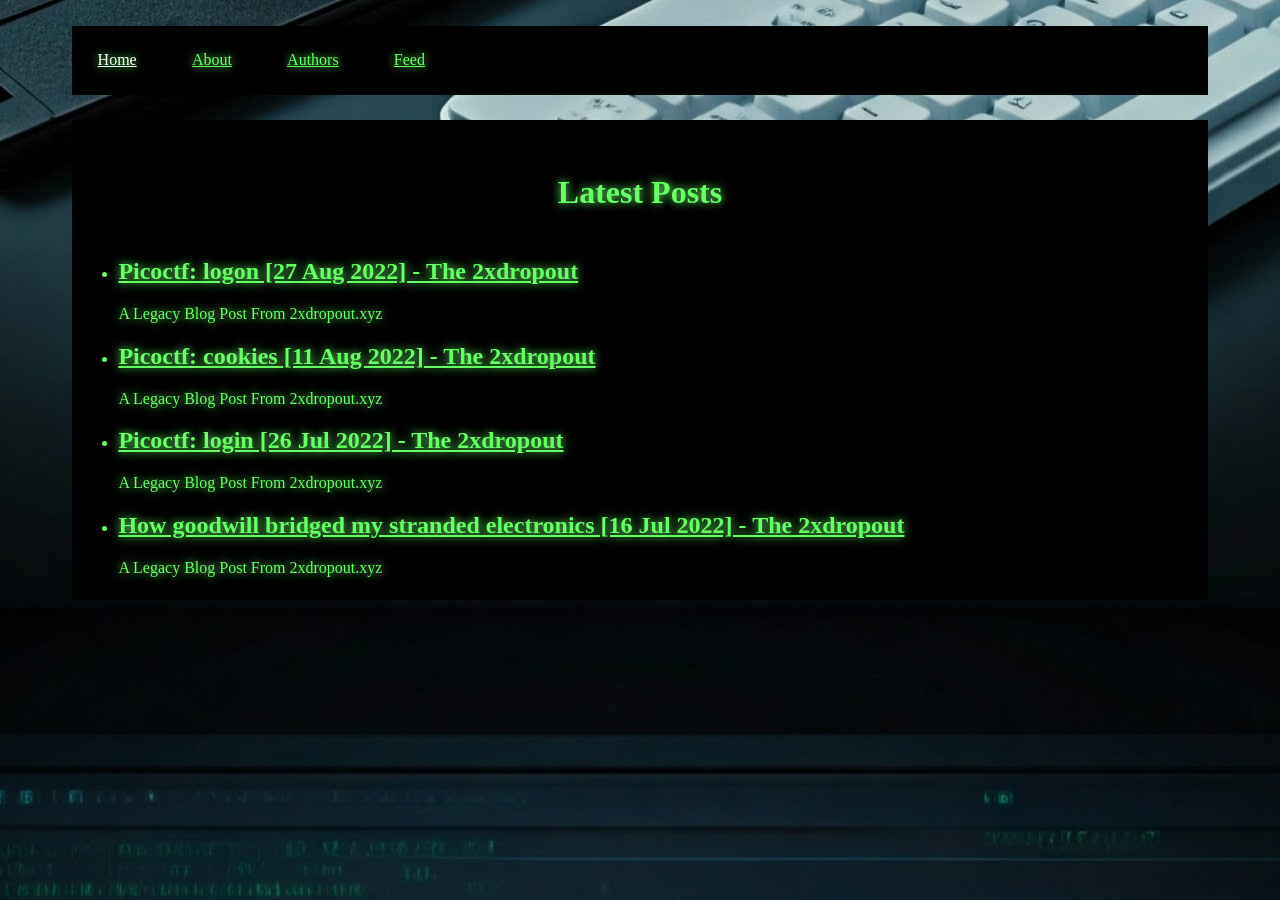
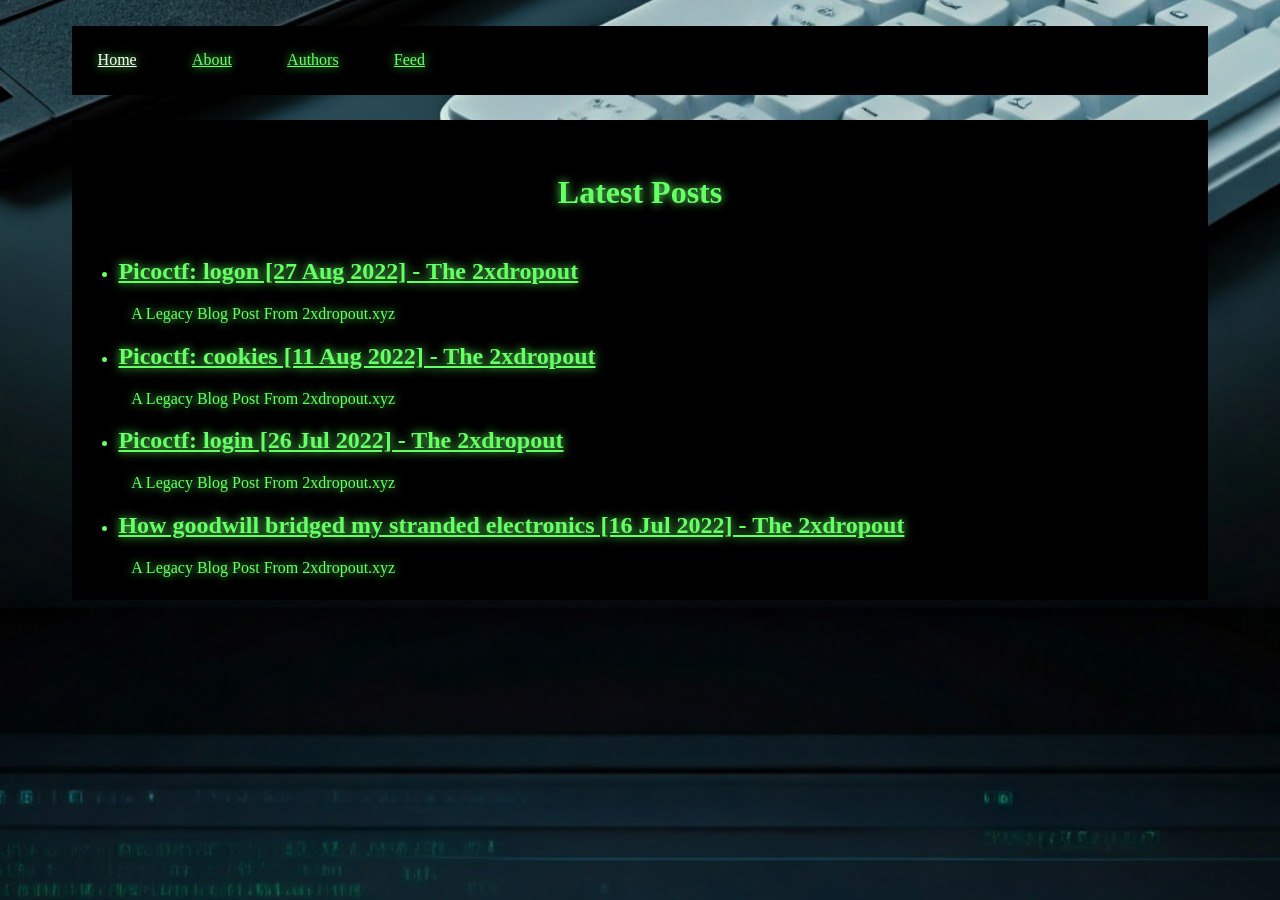
Before and after one commit to Philip-Otter/pbandt.github.io, a Jekyll site: the page built from index.html, in a window 1280 px wide. Built offline with Jekyll 4.4.1, drawn with Linux system fonts in a browser that asks for light colours.

Commit message:
Attempt to fix padding for paragraphs

```diff
--- a/assets/css/main.css
+++ b/assets/css/main.css
@@ -47,3 +47,8 @@ a:visited{ /* This is an attempt to not have all those ugly purple links everywh
   text-align: center;
   padding: 2vw;
 }
+
+.readBox p{
+  padding-left: 1vw;
+  padding-right: 1vw;
+}
```
